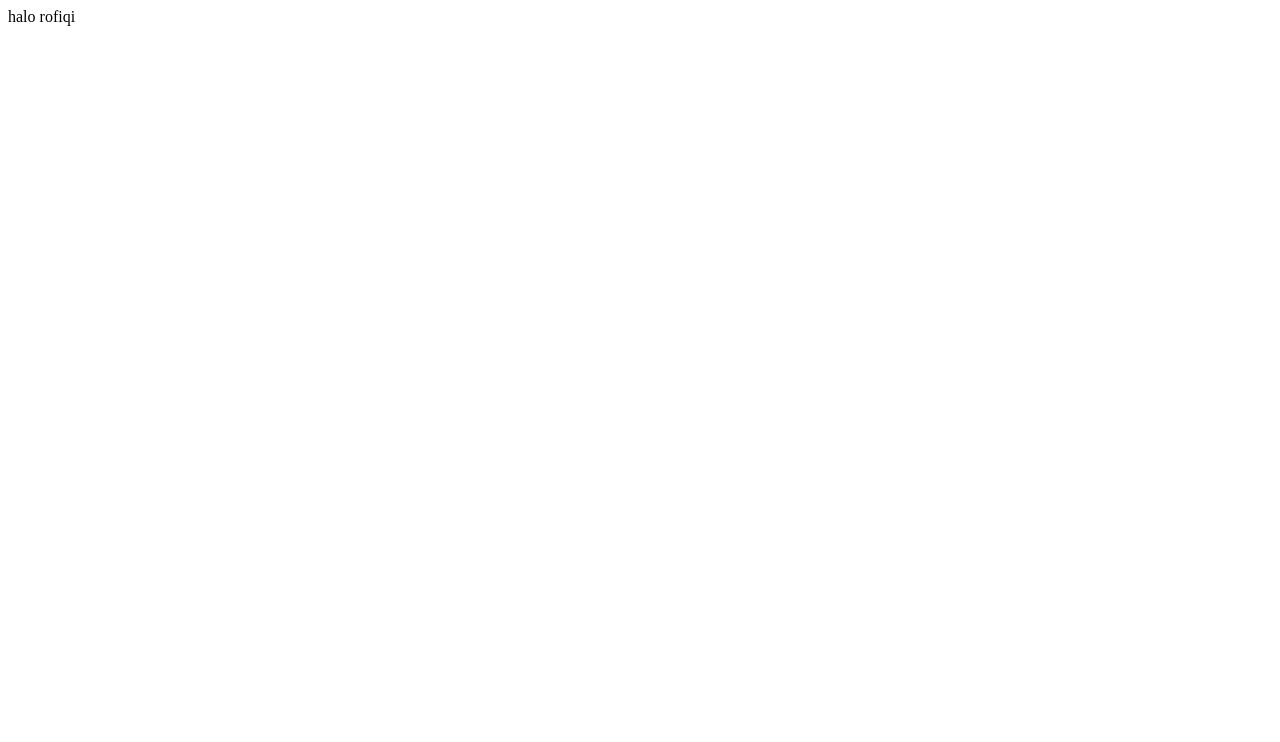
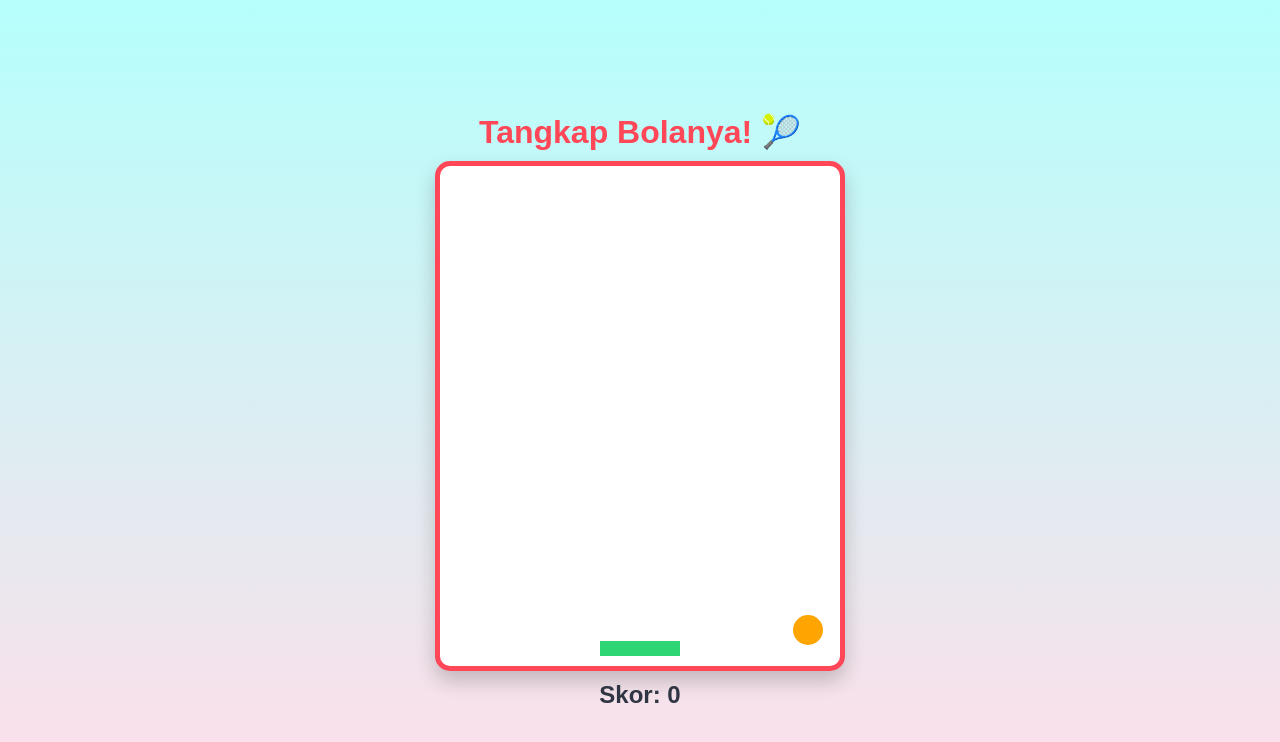
Before and after one commit to iky-rof/iky-rof.github.io, a plain HTML site: page index.html in a window 1280 px wide. Drawn offline with Linux system fonts and the light colour scheme.

Commit message:
Add HTML structure and game logic for Tangkap Bola

```diff
--- a/index.html
+++ b/index.html
@@ -1,6 +1,129 @@
-<html>
-<head></head>
+<!DOCTYPE html>
+<html lang="id">
+<head>
+    <meta charset="UTF-8">
+    <meta name="viewport" content="width=device-width, initial-scale=1.0">
+    <title>Game Tangkap Bola Lucu</title>
+    <style>
+        /* Gaya Tampilan (CSS) */
+        body {
+            margin: 0;
+            padding: 0;
+            display: flex;
+            flex-direction: column;
+            align-items: center;
+            justify-content: center;
+            height: 100vh;
+            background-color: #FFDEE9;
+            background-image: linear-gradient(0deg, #FFDEE9 0%, #B5FFFC 100%);
+            font-family: 'Arial', sans-serif;
+            overflow: hidden;
+        }
+
+        h1 { color: #ff4757; margin-bottom: 10px; }
+
+        #gameCanvas {
+            background-color: #ffffff;
+            border: 5px solid #ff4757;
+            border-radius: 15px;
+            box-shadow: 0 10px 20px rgba(0,0,0,0.2);
+            cursor: none; /* Sembunyikan kursor agar terlihat seperti memegang papan */
+        }
+
+        .skor {
+            font-size: 24px;
+            font-weight: bold;
+            color: #2f3542;
+            margin-top: 10px;
+        }
+    </style>
+</head>
 <body>
-  halo rofiqi
+
+    <h1>Tangkap Bolanya! 🎾</h1>
+    <canvas id="gameCanvas" width="400" height="500"></canvas>
+    <div class="skor">Skor: <span id="skorAngka">0</span></div>
+
+    <script>
+        // Logika Game (JavaScript)
+        const canvas = document.getElementById("gameCanvas");
+        const ctx = canvas.getContext("2d");
+        const skorElemen = document.getElementById("skorAngka");
+
+        // Variabel Game
+        let skor = 0;
+        let x = canvas.width / 2;
+        let y = canvas.height - 30;
+        let dx = 3;  // Kecepatan horizontal bola
+        let dy = -3; // Kecepatan vertikal bola
+        let ballRadius = 15;
+
+        // Papan pemukul (Paddle)
+        let paddleHeight = 15;
+        let paddleWidth = 80;
+        let paddleX = (canvas.width - paddleWidth) / 2;
+
+        // Kontrol Mouse
+        document.addEventListener("mousemove", mouseMoveHandler, false);
+
+        function mouseMoveHandler(e) {
+            let relativeX = e.clientX - canvas.offsetLeft;
+            if(relativeX > 0 && relativeX < canvas.width) {
+                paddleX = relativeX - paddleWidth / 2;
+            }
+        }
+
+        function drawBall() {
+            ctx.beginPath();
+            ctx.arc(x, y, ballRadius, 0, Math.PI * 2);
+            ctx.fillStyle = "#ffa502";
+            ctx.fill();
+            ctx.closePath();
+        }
+
+        function drawPaddle() {
+            ctx.beginPath();
+            ctx.rect(paddleX, canvas.height - paddleHeight - 10, paddleWidth, paddleHeight);
+            ctx.fillStyle = "#2ed573";
+            ctx.fill();
+            ctx.closePath();
+        }
+
+        function draw() {
+            ctx.clearRect(0, 0, canvas.width, canvas.height);
+            drawBall();
+            drawPaddle();
+
+            // Memantul di dinding kiri dan kanan
+            if(x + dx > canvas.width - ballRadius || x + dx < ballRadius) {
+                dx = -dx;
+            }
+
+            // Memantul di atap
+            if(y + dy < ballRadius) {
+                dy = -dy;
+            }
+            // Cek jika bola jatuh ke bawah
+            else if(y + dy > canvas.height - ballRadius - 10) {
+                if(x > paddleX && x < paddleX + paddleWidth) {
+                    dy = -dy; // Pantulkan jika kena papan
+                    skor++;
+                    skorElemen.innerText = skor;
+                    // Tambah kecepatan biar makin seru
+                    dx *= 1.05;
+                    dy *= 1.05;
+                } else {
+                    alert("YAAH JATUH! Skor kamu: " + skor);
+                    document.location.reload(); // Mulai ulang game
+                }
+            }
+
+            x += dx;
+            y += dy;
+            requestAnimationFrame(draw);
+        }
+
+        draw();
+    </script>
 </body>
 </html>
```
